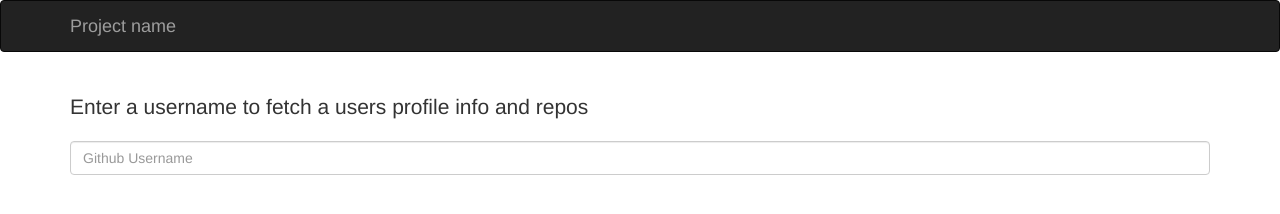
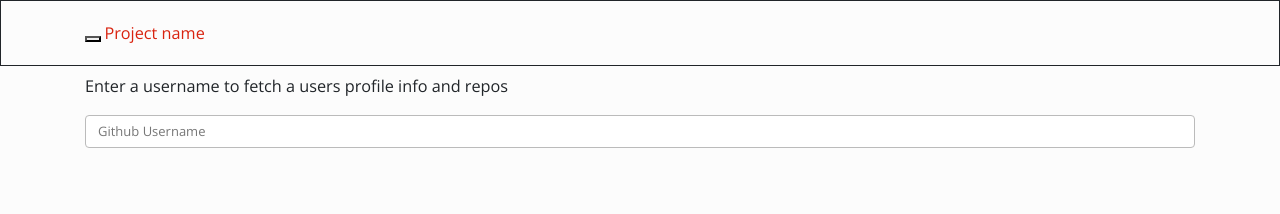
Before and after one commit to andresfelipe9619/GitHub-Search, a plain HTML site: page index.html in a window 1280 px wide. Drawn offline with nearby package versions, Linux system fonts and the light colour scheme.

Commit message:
update bootswatch

```diff
--- a/index.html
+++ b/index.html
@@ -8,7 +8,7 @@
 
     <title>GitHubFinder</title>
 
-    <link rel="stylesheet" href="https://bootswatch.com/simplex/bootstrap.min.css">
+    <link rel="stylesheet" href="https://bootswatch.com/4/simplex/bootstrap.min.css">
     <link rel="stylesheet" href="css/standarstyle.css">
 </head>
 
```
